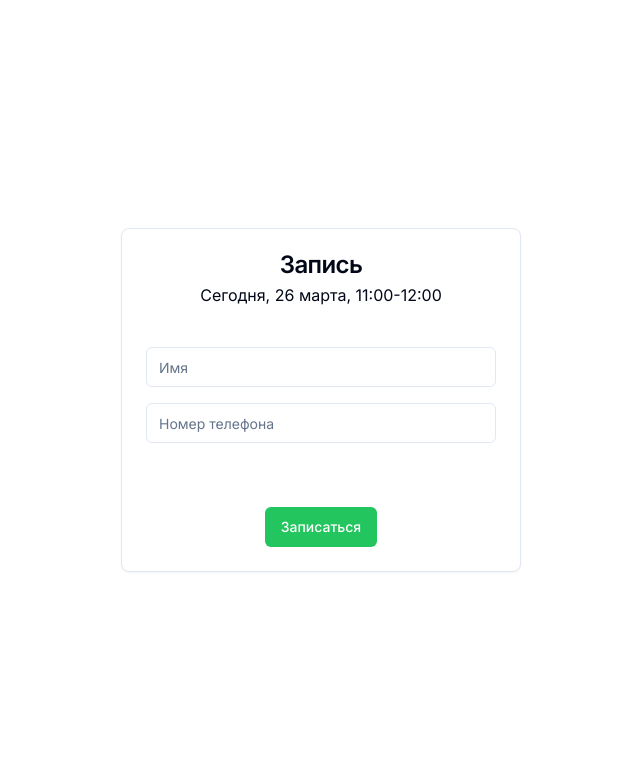
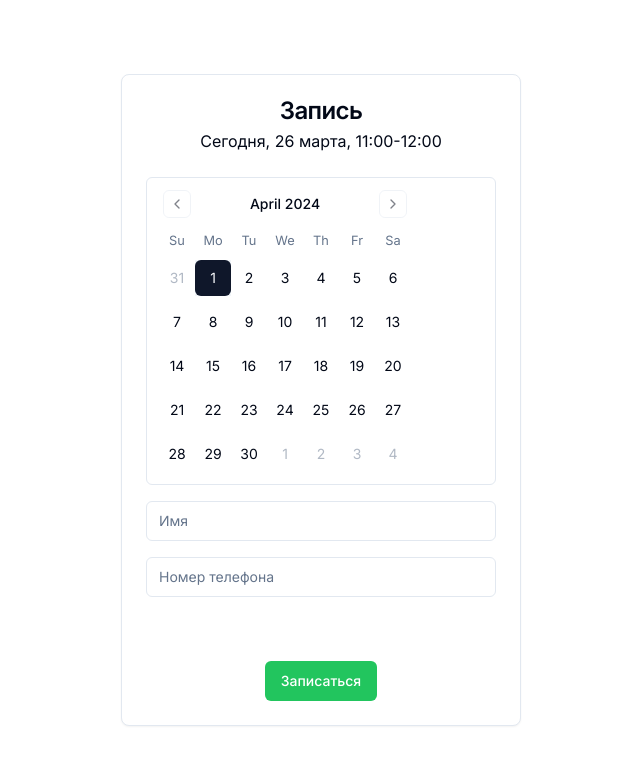
Before and after one commit to BakuEmilov/hairdresser-Irina, a Next.js app: page /recording in a window 1280 px wide. Shown: the top 764 px of the page, without its empty margins (319-959 px from the left). Built offline with nearby package versions, Linux system fonts and the light colour scheme.

Commit message:
I finished recording

```diff
--- a/package.json
+++ b/package.json
@@ -19,11 +19,13 @@
     "@radix-ui/react-tabs": "^1.0.4",
     "@tanstack/react-table": "^8.15.0",
     "class-variance-authority": "^0.7.0",
+    "date-fns": "^3.6.0",
     "framer-motion": "^11.0.14",
     "input-otp": "^1.2.2",
     "lucide-react": "^0.359.0",
     "next": "^14.1.3",
     "react": "^18",
+    "react-day-picker": "^8.10.0",
     "react-dom": "^18",
     "tailwind-merge": "^2.2.2",
     "tailwindcss-animate": "^1.0.7"
--- a/src/app/recording/page.tsx
+++ b/src/app/recording/page.tsx
@@ -1,9 +1,13 @@
+"use client"
+
 import { Button } from '@/components/ui/button';
+import { Calendar } from '@/components/ui/calendar';
 import { Card, CardContent, CardFooter, CardHeader, CardTitle } from '@/components/ui/card';
 import { Input } from '@/components/ui/input';
 import React from 'react'
 
 const Recording = () => {
+  const [date, setDate] = React.useState<Date | undefined>(new Date())
   return (
     <div className='flex items-center justify-center h-screen'>
       <Card className='w-[400px] text-center'>
@@ -13,6 +17,12 @@
         </CardHeader>
         <CardContent>
           <form>
+            <Calendar
+                mode="single"
+                selected={date}
+                onSelect={setDate}
+                className="rounded-md border"
+              />
             <div className='my-4'>
               <Input placeholder='Имя' id='text'/>
             </div>
--- /dev/null
+++ b/src/components/ui/calendar.tsx
@@ -0,0 +1,66 @@
+"use client"
+
+import * as React from "react"
+import { ChevronLeft, ChevronRight } from "lucide-react"
+import { DayPicker } from "react-day-picker"
+
+import { cn } from "@/lib/utils"
+import { buttonVariants } from "@/components/ui/button"
+
+export type CalendarProps = React.ComponentProps<typeof DayPicker>
+
+function Calendar({
+  className,
+  classNames,
+  showOutsideDays = true,
+  ...props
+}: CalendarProps) {
+  return (
+    <DayPicker
+      showOutsideDays={showOutsideDays}
+      className={cn("p-3", className)}
+      classNames={{
+        months: "flex flex-col sm:flex-row space-y-4 sm:space-x-4 sm:space-y-0",
+        month: "space-y-4",
+        caption: "flex justify-center pt-1 relative items-center",
+        caption_label: "text-sm font-medium",
+        nav: "space-x-1 flex items-center",
+        nav_button: cn(
+          buttonVariants({ variant: "outline" }),
+          "h-7 w-7 bg-transparent p-0 opacity-50 hover:opacity-100"
+        ),
+        nav_button_previous: "absolute left-1",
+        nav_button_next: "absolute right-1",
+        table: " w-full border-collapse space-y-1",
+        head_row: "flex",
+        head_cell:
+          "text-muted-foreground rounded-md w-9 font-normal text-[0.8rem]",
+        row: "flex w-full mt-2",
+        cell: "h-9 w-9 text-center text-sm p-0 relative [&:has([aria-selected].day-range-end)]:rounded-r-md [&:has([aria-selected].day-outside)]:bg-accent/50 [&:has([aria-selected])]:bg-accent first:[&:has([aria-selected])]:rounded-l-md last:[&:has([aria-selected])]:rounded-r-md focus-within:relative focus-within:z-20",
+        day: cn(
+          buttonVariants({ variant: "ghost" }),
+          "h-9 w-9 p-0 font-normal aria-selected:opacity-100"
+        ),
+        day_range_end: "day-range-end",
+        day_selected:
+          "bg-primary text-primary-foreground hover:bg-primary hover:text-primary-foreground focus:bg-primary focus:text-primary-foreground",
+        day_today: "bg-accent text-accent-foreground",
+        day_outside:
+          "day-outside text-muted-foreground opacity-50 aria-selected:bg-accent/50 aria-selected:text-muted-foreground aria-selected:opacity-30",
+        day_disabled: "text-muted-foreground opacity-50",
+        day_range_middle:
+          "aria-selected:bg-accent aria-selected:text-accent-foreground",
+        day_hidden: "invisible",
+        ...classNames,
+      }}
+      components={{
+        IconLeft: ({ ...props }) => <ChevronLeft className="h-4 w-4" />,
+        IconRight: ({ ...props }) => <ChevronRight className="h-4 w-4" />,
+      }}
+      {...props}
+    />
+  )
+}
+Calendar.displayName = "Calendar"
+
+export { Calendar };
```
Also changed, not shown: 1 other file (tests, documents, lock files or other folders).
